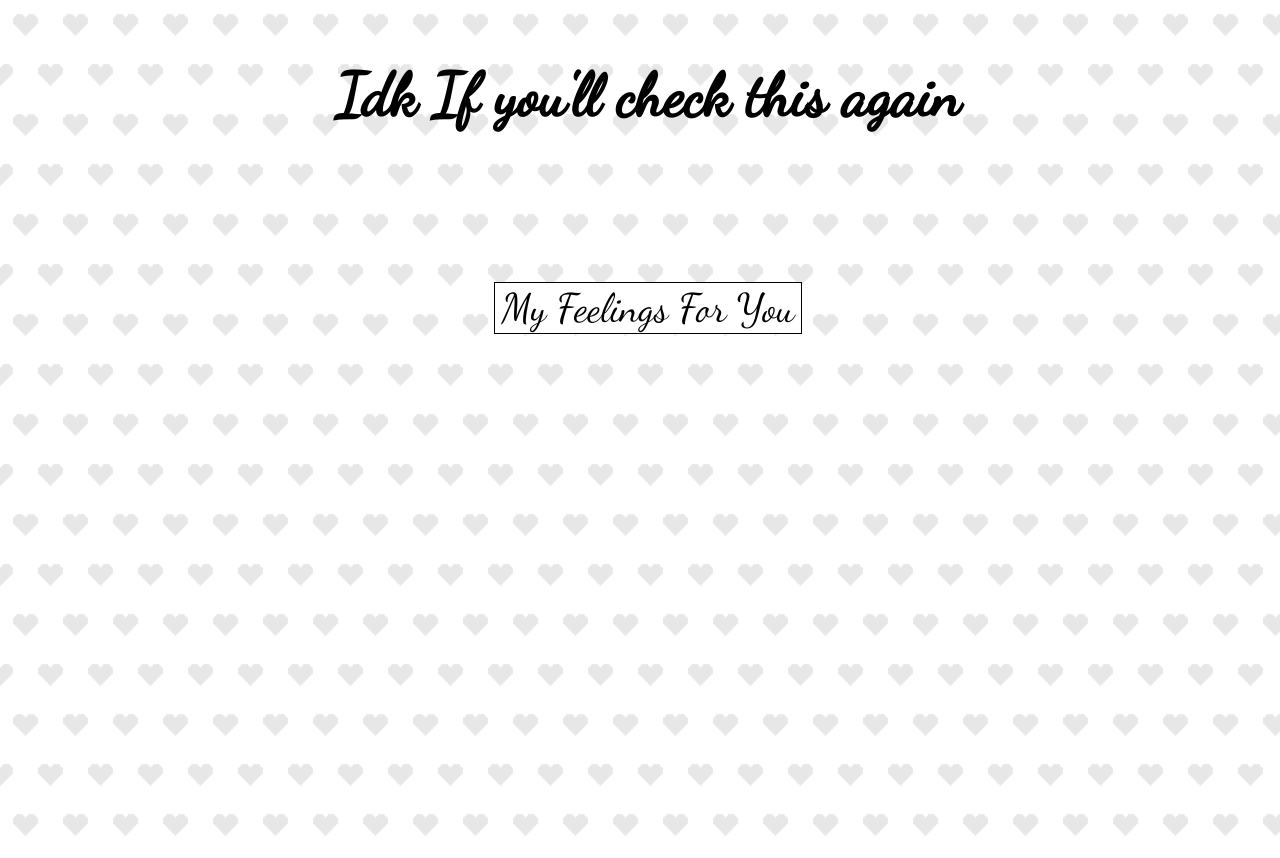
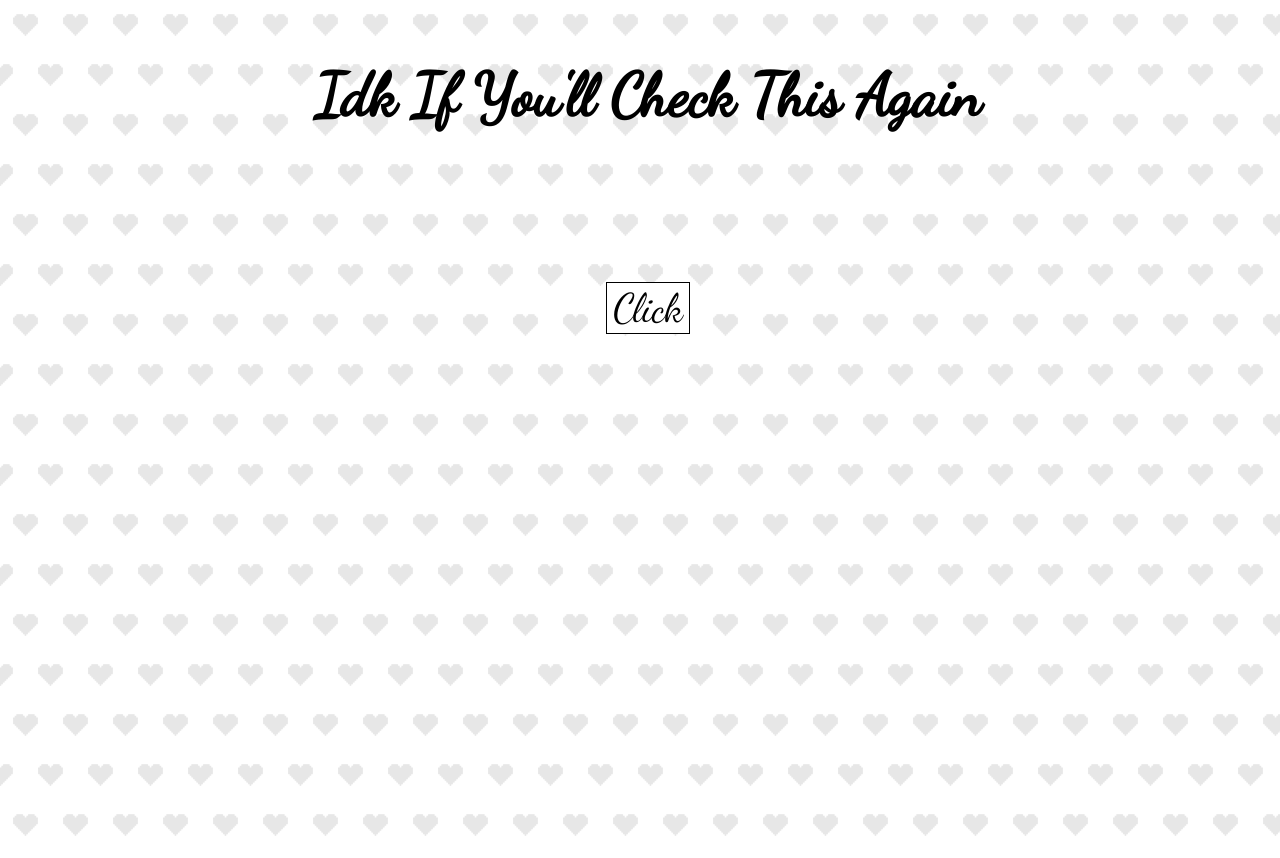
Before and after one commit to lexzo009/Valentine, a plain HTML site: page index.html in a window 1280 px wide. Drawn offline with Linux system fonts and the light colour scheme.

Commit message:
Update index.html

```diff
--- a/index.html
+++ b/index.html
@@ -14,11 +14,11 @@
     <main>
       <section class="bg">
         <h1>
-            Idk If you'll check this again
+            Idk If You'll Check This Again
         </h1>
         <div class="butt">
             <button>
-                <a href="/qr.html">My Feelings For You</a>
+                <a href="/qr.html">Click</a>
             </button>
         </div>
       </section>
```
